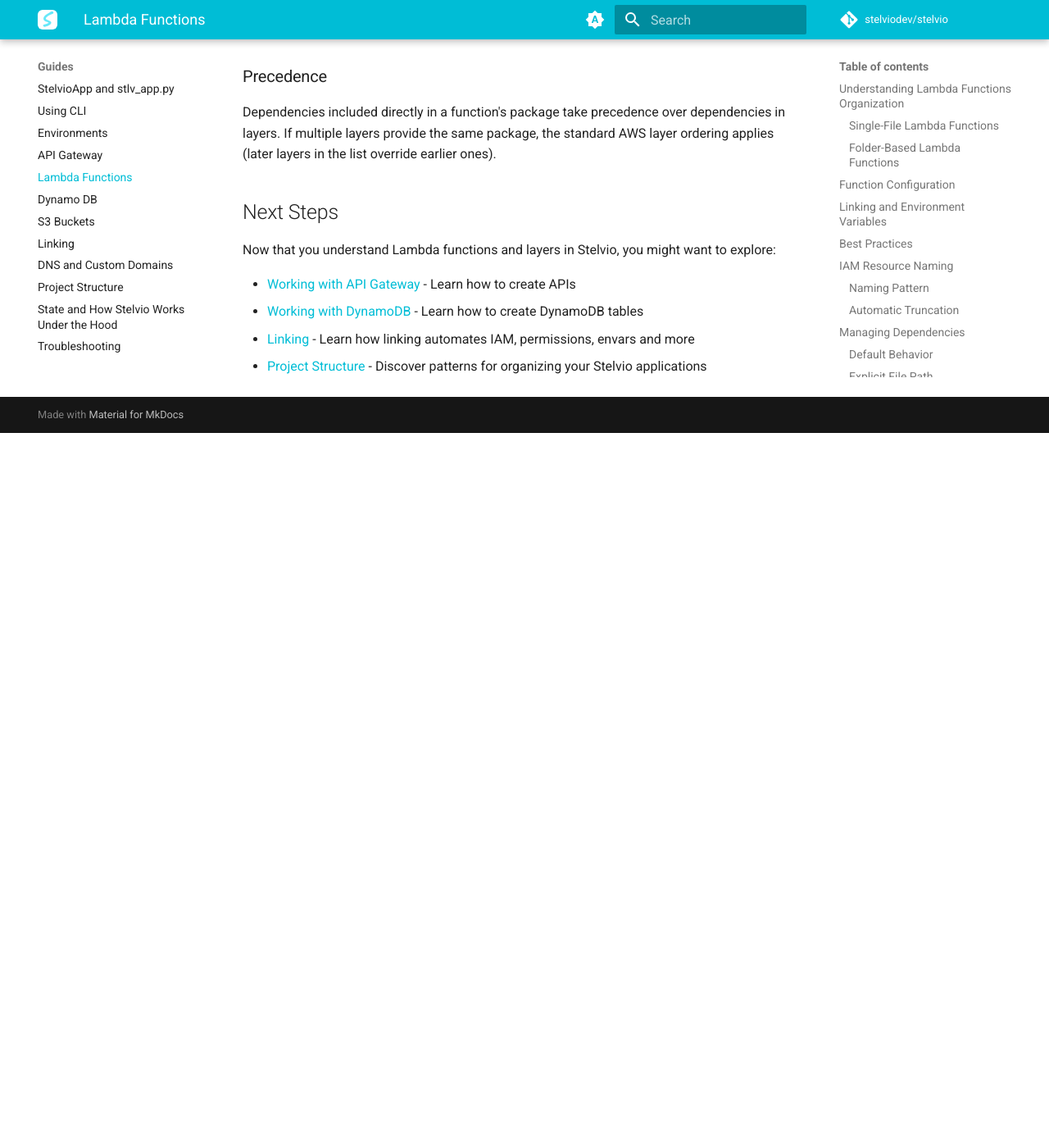
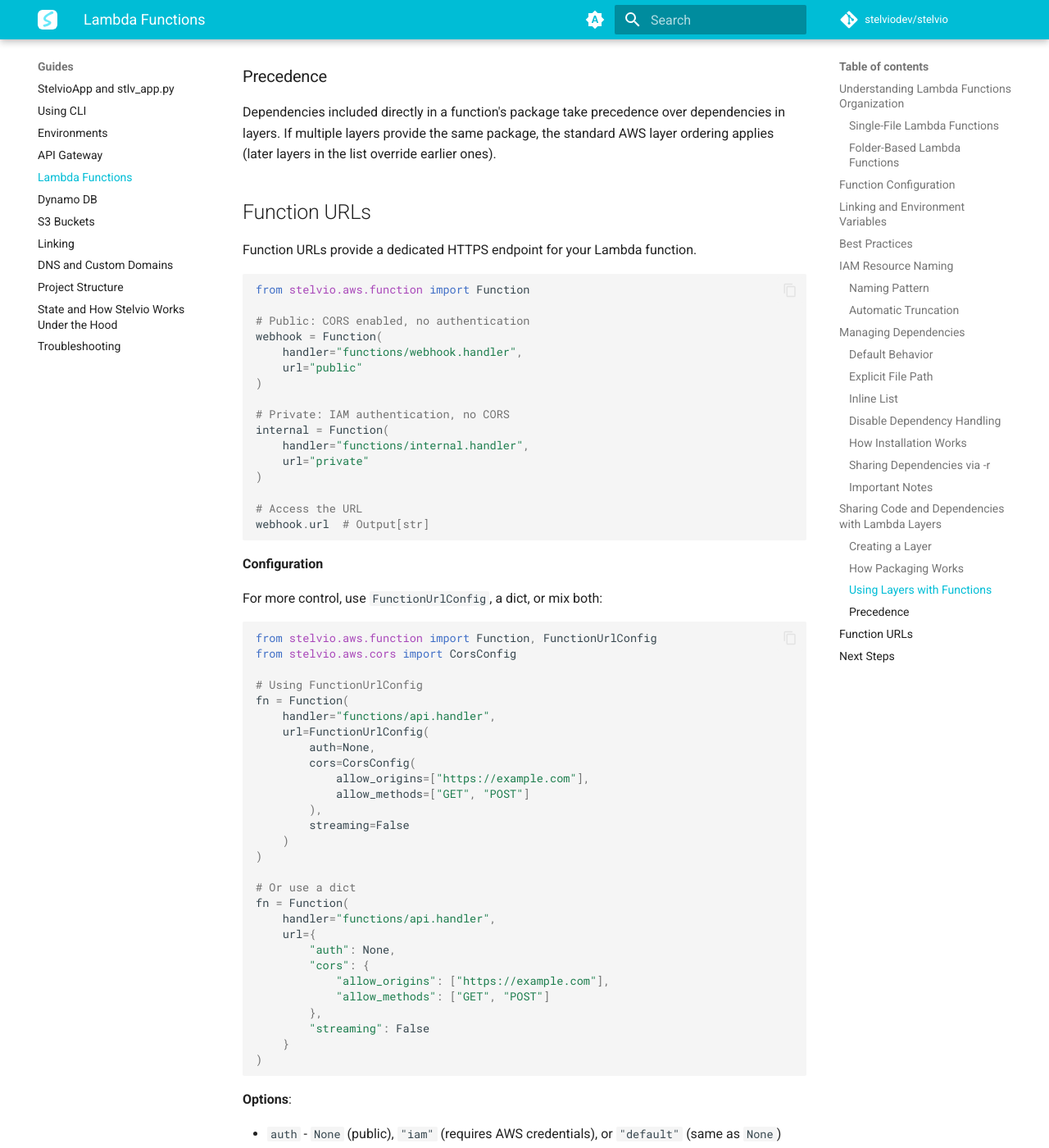
Before and after one commit to stelviodev/stelvio, an MkDocs documentation site: the page built from docs/guides/lambda.md, in a window 1280 px wide and 1400 px high, scrolled down 12836 px. Shown: the whole window at 82% size. Built offline with MkDocs 1.6.1 and Material for MkDocs 9.7.7, drawn with Linux system fonts in a browser that asks for light colours; comment, search, counter and statistics services are not loaded; before the commit the page ends 13364 px from its top, so only the background shows below that; some of the changed text lies outside the part shown.

Commit message:
docs: function url docs

````diff
--- a/docs/guides/lambda.md
+++ b/docs/guides/lambda.md
@@ -581,6 +581,95 @@
 If multiple layers provide the same package, the standard AWS layer ordering applies (later layers
 in the list override earlier ones).
 
+## Function URLs
+
+Function URLs provide a dedicated HTTPS endpoint for your Lambda function.
+
+```python
+from stelvio.aws.function import Function
+
+# Public: CORS enabled, no authentication
+webhook = Function(
+    handler="functions/webhook.handler",
+    url="public"
+)
+
+# Private: IAM authentication, no CORS
+internal = Function(
+    handler="functions/internal.handler",
+    url="private"
+)
+
+# Access the URL
+webhook.url  # Output[str]
+```
+
+**Configuration**
+
+For more control, use `FunctionUrlConfig`, a dict, or mix both:
+
+```python
+from stelvio.aws.function import Function, FunctionUrlConfig
+from stelvio.aws.cors import CorsConfig
+
+# Using FunctionUrlConfig
+fn = Function(
+    handler="functions/api.handler",
+    url=FunctionUrlConfig(
+        auth=None,
+        cors=CorsConfig(
+            allow_origins=["https://example.com"],
+            allow_methods=["GET", "POST"]
+        ),
+        streaming=False
+    )
+)
+
+# Or use a dict
+fn = Function(
+    handler="functions/api.handler",
+    url={
+        "auth": None,
+        "cors": {
+            "allow_origins": ["https://example.com"],
+            "allow_methods": ["GET", "POST"]
+        },
+        "streaming": False
+    }
+)
+```
+
+**Options**:
+
+- `auth` - `None` (public), `"iam"` (requires AWS credentials), or `"default"` (same as `None`)
+- `cors` - `True` (permissive), `False`/`None` (disabled), or `CorsConfig` for granular control
+- `streaming` - `False` (buffered, max 6 MB), or `True` (streaming, max 200 MB)
+
+```python
+# Enable permissive CORS
+url={"auth": None, "cors": True}
+
+# Granular CORS control
+url={
+    "cors": CorsConfig(
+        allow_origins=["https://app.example.com"],
+        allow_methods=["GET", "POST"],
+        allow_credentials=True,
+        max_age=3600
+    )
+}
+```
+
+AWS handles CORS preflight (`OPTIONS`) requests automatically.
+
+!!! note "When to Use"
+    Use Function URLs for webhooks, simple APIs, or internal endpoints.
+
+    Use API Gateway when you need custom domains, rate limiting, caching, or complex routing.
+
+!!! warning "IAM Auth"
+    `auth="iam"` requires AWS Signature Version 4. Use for service-to-service calls or with CloudFront + OAC. Not suitable for browser apps.
+
 ## Next Steps
 
 Now that you understand Lambda functions and layers in Stelvio, you might want to explore:
````
